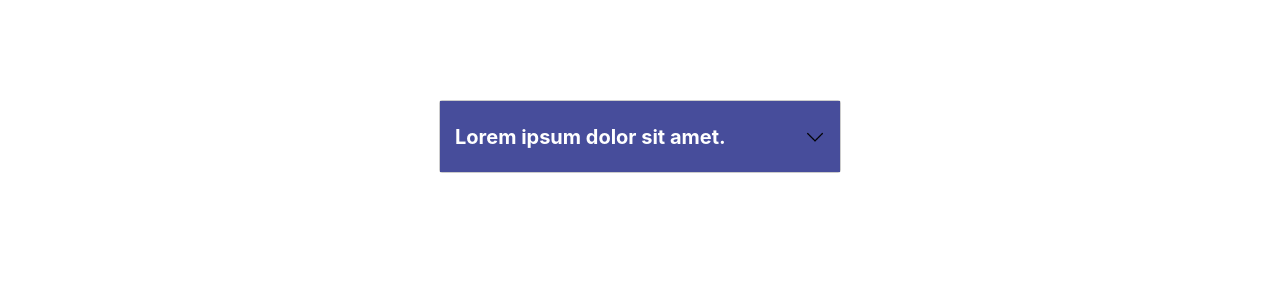
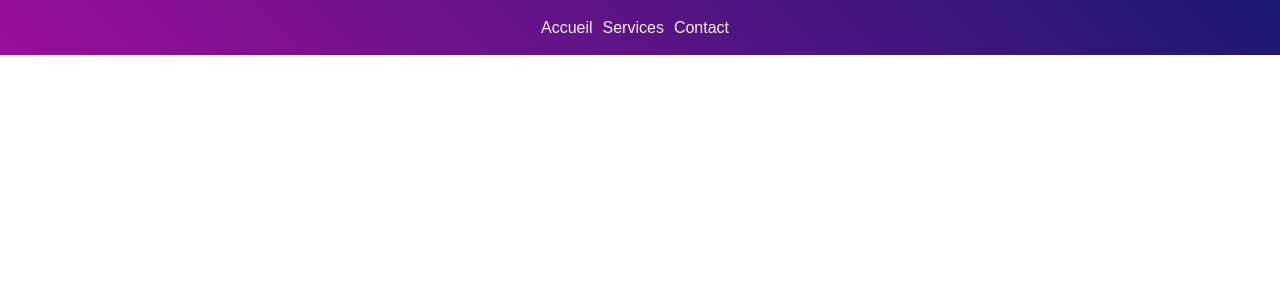
Before and after one commit to mbkdev60/ziratsu-react-cours-adv, a React (Create React App) app: page / in a window 1280 px wide. Shown: the top 300 px of the page. Built offline with nearby package versions, Linux system fonts and the light colour scheme.

Commit message:
add navbar component

```diff
--- a/src/App.js
+++ b/src/App.js
@@ -1,7 +1,7 @@
 import "./App.css";
 // import Modal from "./Components/Modal/Modal";
-import Accord from "./Components/Accord/Accord";
-
+// import Accord from "./Components/Accord/Accord";
+import Navbar from "./Components/Navbar/Navbar";
 
 function App() {
   // useEffect se lance lors du 1er chargement
@@ -10,7 +10,8 @@
   return (
     <>
       {/* <Modal /> */}
-      <Accord />
+      {/* <Accord /> */}
+      <Navbar />
     </>
   );
 }
--- a/src/Components/Accord/Accord.css
+++ b/src/Components/Accord/Accord.css
@@ -13,7 +13,7 @@
   display: flex;
   justify-content: space-between;
   align-items: center;
-  padding: 7px 15px;
+  padding: 15px 17px;
 }
 .accord-visible img {
   width: 20px;
--- /dev/null
+++ b/src/Components/Navbar/Navbar.css
@@ -0,0 +1,55 @@
+nav {
+    position: fixed;
+    top: 0;
+    width: 100%;
+    height: 55px;
+    background: linear-gradient(45deg, rgb(156,14,156), midnightblue);
+}
+
+.liste {
+    list-style-type: none;
+    background: linear-gradient(45deg, rgb(156,14,156), midnightblue);
+    height: 100%;
+    display: flex;
+    justify-content: center;
+    align-items: center;
+    position: relative;
+}
+
+.items {
+    margin-right: 10px;
+    color: #f1f1f1;
+    cursor: pointer;
+}
+
+.btn {
+    display: none;
+    position: absolute;
+    right: 10px;
+    top: 7px;
+    padding: 5px;
+    color: #000;
+    font-size:18px;
+}
+
+@media screen and (max-width:500px) {
+    .liste {
+        flex-direction: column;
+        height: 200px;
+
+    }
+    .items:nth-child(1) {
+        border-top: 1px solid #fff;
+        margin-top: 50px;
+    }
+    .items {
+        height: 50px;
+        width: 100%;
+        border-bottom: 1px solid #fff;
+        line-height: 50px;
+        text-align: center;
+    }
+    .btn {
+        display: block;
+    }
+}
--- /dev/null
+++ b/src/Components/Navbar/Navbar.js
@@ -0,0 +1,39 @@
+import React, { useState, useEffect } from "react";
+import "./Navbar.css";
+
+export default function Navbar() {
+  const [toggleMenu, setToggleMenu] = useState(false);
+  const [largeur, setLargeur] = useState(window.innerWidth);
+
+  const toggleNav = () => {
+    setToggleMenu(!toggleMenu);
+  };
+
+  useEffect(() => {
+    const changeWidth = () => {
+      setLargeur(window.innerWidth);
+    };
+    window.addEventListener("resize", changeWidth);
+
+    return () => {
+      window.removeEventListener("resize", changeWidth);
+    };
+  }, []);
+
+  return (
+    <div>
+      <nav>
+        {(toggleMenu || largeur > 500) && (
+          <ul className="liste">
+            <li className="items">Accueil</li>
+            <li className="items">Services</li>
+            <li className="items">Contact</li>
+          </ul>
+        )}
+        <button onClick={toggleNav} className="btn">
+          Click
+        </button>
+      </nav>
+    </div>
+  );
+}
--- a/src/index.css
+++ b/src/index.css
@@ -1,20 +1,9 @@
-body {
+*, ::before, ::after {
+  box-sizing: border-box;
   margin: 0;
-  font-family: -apple-system, BlinkMacSystemFont, 'Segoe UI', 'Roboto', 'Oxygen',
-    'Ubuntu', 'Cantarell', 'Fira Sans', 'Droid Sans', 'Helvetica Neue',
-    sans-serif;
-  -webkit-font-smoothing: antialiased;
-  -moz-osx-font-smoothing: grayscale;
+  padding: 0;
 }
 
-code {
-  font-family: source-code-pro, Menlo, Monaco, Consolas, 'Courier New',
-    monospace;
+body {
+  font-family:Arial, Helvetica, sans-serif;
 }
-
-.content {
-  padding: 12px 15px;
-  border: 1px solid #222;
-  max-width: 300px;
-  margin: 0 auto;
-}
```
